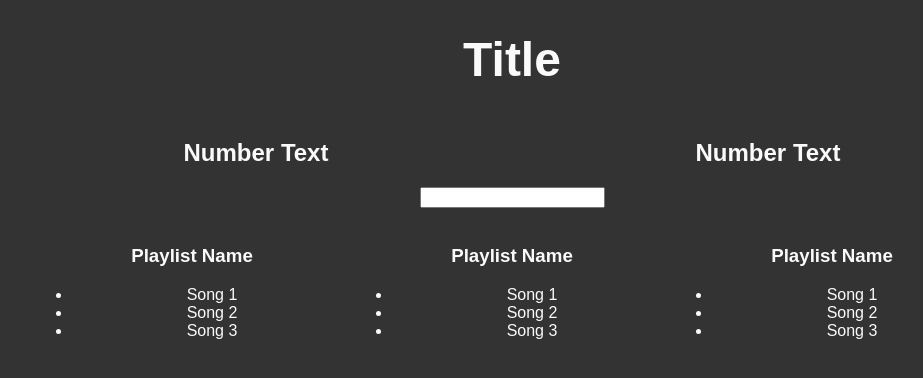
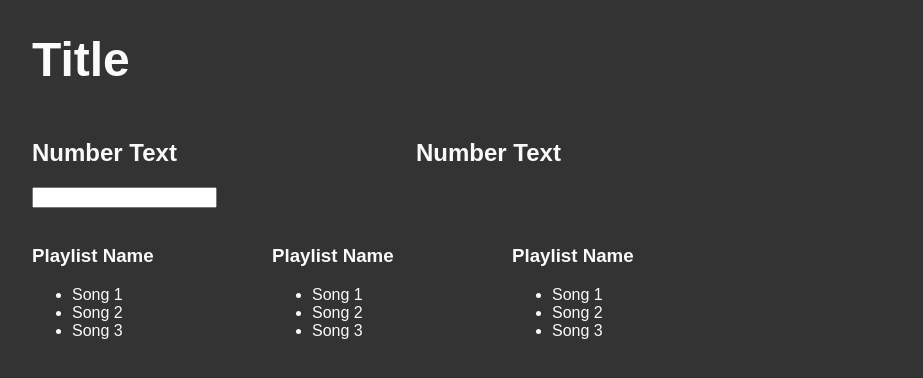
Before and after one commit to marcuskjerner/better-playlists, a React (Create React App) app: page / in a window 1280 px wide. Shown: the top 378 px of the page, without its empty margins (128-1051 px from the left). Built offline with nearby package versions, Linux system fonts and the light colour scheme.

Commit message:
Removed some of the default Skeleton

```diff
--- a/src/App.css
+++ b/src/App.css
@@ -3,36 +3,13 @@ body {
 }
 
 .App {
-  text-align: center;
-
+  width: 960px;
+  max-width: 95%;
+  margin: auto;
 }
 
-.App-logo {
-  animation: App-logo-spin infinite 20s linear;
-  height: 80px;
-}
 
-.App-header {
-  background-color: #222;
-  height: 150px;
-  padding: 20px;
-  color: white;
-}
-
-.App-title {
-  font-size: 1.5em;
-}
-
-.App-intro {
-  font-size: large;
-}
-
-@keyframes App-logo-spin {
-  from { transform: rotate(0deg); }
-  to { transform: rotate(360deg); }
-}
-
-h1 {
+.title {
   font-size: 3rem;
   color: #fafafa;
 }
--- a/src/App.js
+++ b/src/App.js
@@ -1,12 +1,13 @@
 import React, { Component } from 'react';
-import logo from './logo.svg';
 import './App.css';
 
-let defaultTextColor = '#fafafa';
+// Variables
 let defaultStyle = {
-  color: defaultTextColor
+  color: '#fafafa'
 }
 
+
+// Aggregate Component
 class Aggregate extends Component {
   render() {
     return (
@@ -17,6 +18,8 @@ class Aggregate extends Component {
   }
 };
 
+
+// Filter Component
 class Filter extends Component {
   render() {
     return (
@@ -28,6 +31,8 @@ class Filter extends Component {
   }
 }
 
+
+// Playlist Component
 class Playlist extends Component {
   render() {
     return (
@@ -44,11 +49,12 @@ class Playlist extends Component {
   }
 }
 
+// MAIN APP
 class App extends Component {
   render() {
     return (
       <div className="App">
-        <h1>Title</h1>
+        <h1 className="title">Title</h1>
         <Aggregate />
         <Aggregate />
         <Filter />
```
